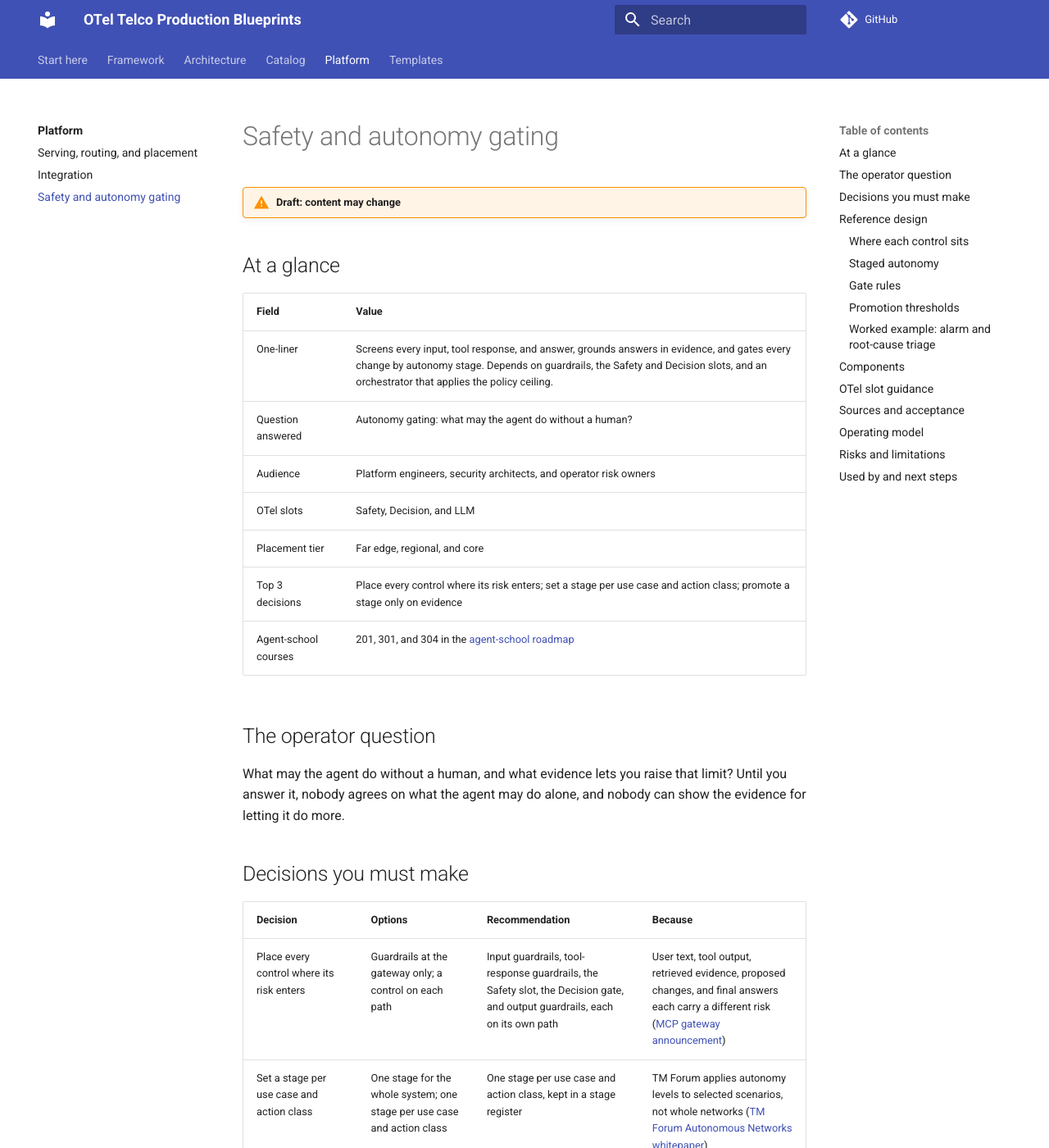
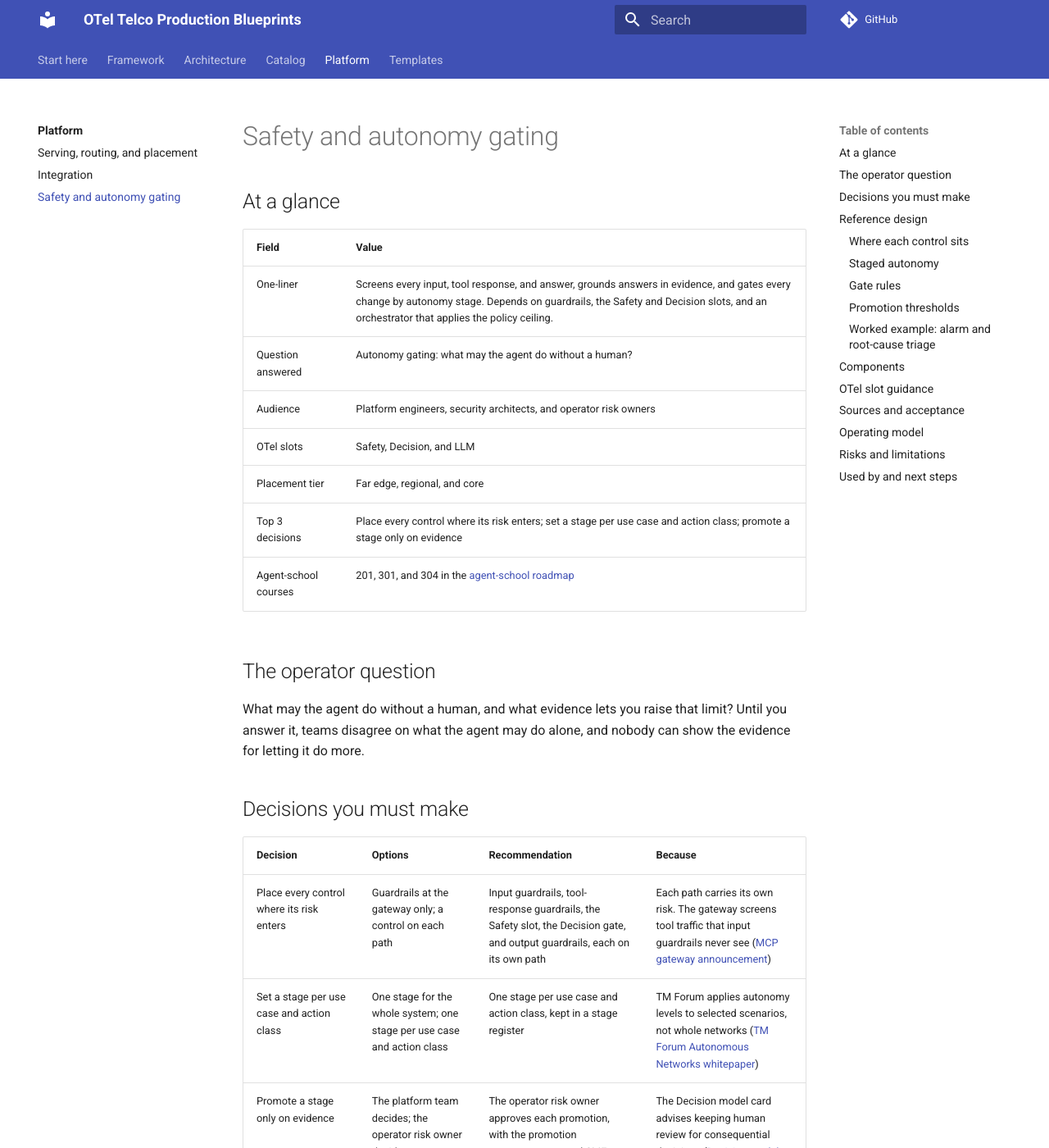
Before and after one commit to ravisharma5/otel-telco-blueprints, an MkDocs documentation site: the page built from platform/safety-autonomy-gating/README.md, in a window 1280 px wide and 1400 px high. Shown: the whole window at 82% size. Built offline with MkDocs 1.6.1 and Material for MkDocs 9.7.7, drawn with Linux system fonts in a browser that asks for light colours; comment, search, counter and statistics services are not loaded; some of the changed text lies outside the part shown.

Commit message:
docs(platform): clarity pass on the safety and autonomy gating blueprint

```diff
--- a/platform/safety-autonomy-gating/README.md
+++ b/platform/safety-autonomy-gating/README.md
@@ -3,7 +3,7 @@ id: "PB-06"
 type: "platform"
 title: "Safety and autonomy gating"
 readiness_question: "Autonomy gating: what may the agent do without a human?"
-doc_status: draft
+doc_status: done
 layers: ["safety-governance"]
 extension_rows: ["E2", "E3"]
 otel_slots: ["safety", "decision", "llm"]
@@ -35,13 +36,13 @@ agent_school: [201, 301, 304]
 ## The operator question
 
 What may the agent do without a human, and what evidence lets you raise that limit?
-Until you answer it, nobody agrees on what the agent may do alone, and nobody can show the evidence for letting it do more.
+Until you answer it, teams disagree on what the agent may do alone, and nobody can show the evidence for letting it do more.
 
 ## Decisions you must make
 
 | Decision | Options | Recommendation | Because |
 |---|---|---|---|
-| Place every control where its risk enters | Guardrails at the gateway only; a control on each path | Input guardrails, tool-response guardrails, the Safety slot, the Decision gate, and output guardrails, each on its own path | User text, tool output, retrieved evidence, proposed changes, and final answers each carry a different risk ([MCP gateway announcement](https://www.redhat.com/en/blog/model-context-protocol-gateway-red-hat-openshift-now-generally-available)) |
+| Place every control where its risk enters | Guardrails at the gateway only; a control on each path | Input guardrails, tool-response guardrails, the Safety slot, the Decision gate, and output guardrails, each on its own path | Each path carries its own risk. The gateway screens tool traffic that input guardrails never see ([MCP gateway announcement](https://www.redhat.com/en/blog/model-context-protocol-gateway-red-hat-openshift-now-generally-available)) |
 | Set a stage per use case and action class | One stage for the whole system; one stage per use case and action class | One stage per use case and action class, kept in a stage register | TM Forum applies autonomy levels to selected scenarios, not whole networks ([TM Forum Autonomous Networks whitepaper](https://www.tmforum.org/wp-content/uploads/2019/05/22553-Autonomous-Networks-whitepaper.pdf)) |
 | Promote a stage only on evidence | The platform team decides; the operator risk owner decides on evidence | The operator risk owner approves each promotion, with the promotion parameters met and SME sign-off | The Decision model card advises keeping human review for consequential decisions ([Decision model card](https://huggingface.co/farbodtavakkoli/OTel-2.0-Decision-26B-A4B-4bit)) |
 | Tune the Safety slot before use | Use it as shipped; measure abstention on your own set | Measure correct abstention and answer quality on an operator set before the slot fronts answers | The model card says it may over-abstain or under-abstain, so tune and measure before production use ([Safety model card](https://huggingface.co/farbodtavakkoli/OTel-LLM-12B-Safety)) |
```
Also changed, not shown: other parts of platform/safety-autonomy-gating/README.md (+3 -2 lines).
